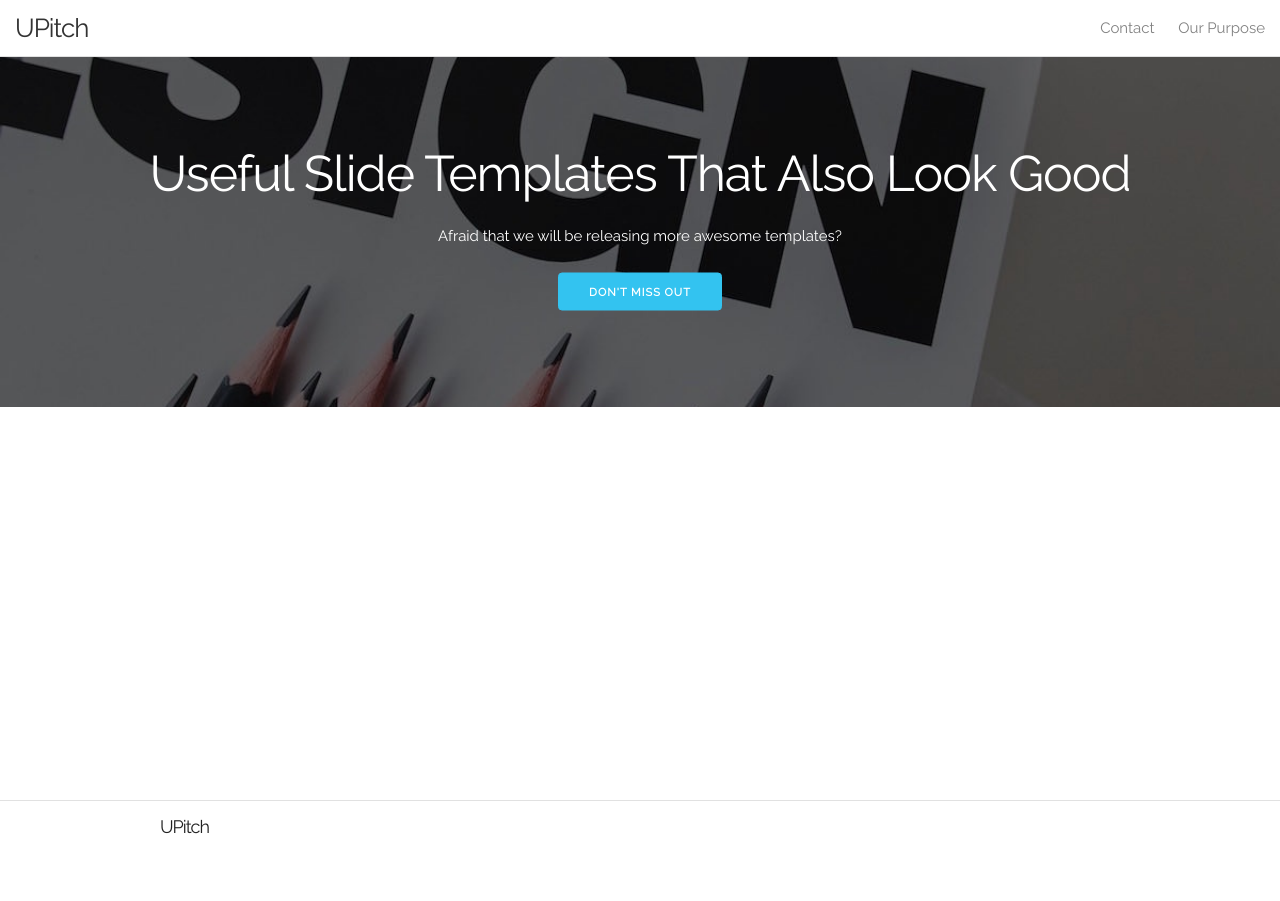
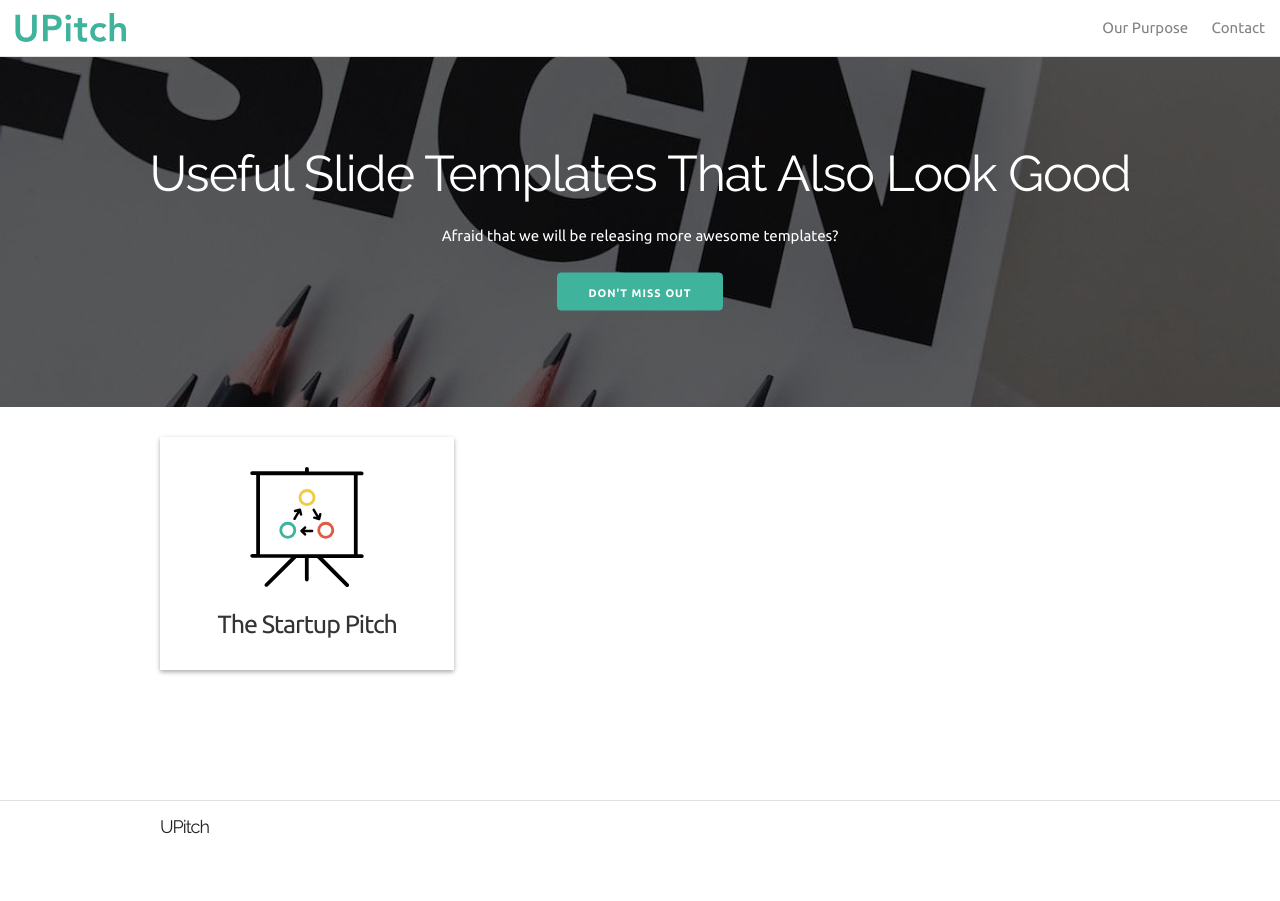
Before and after one commit to aaronmak/upitch, a Jekyll site: the page built from index.html, in a window 1280 px wide. Built offline with Jekyll 4.4.1, drawn with Linux system fonts in a browser that asks for light colours.

Commit message:
minor changes

```diff
--- a/_includes/head.html
+++ b/_includes/head.html
@@ -5,9 +5,19 @@
 
   <title>{% if page.title %}{{ page.title }}{% else %}{{ site.title }}{% endif %}</title>
   <meta name="description" content="{% if page.excerpt %}{{ page.excerpt | strip_html | strip_newlines | truncate: 160 }}{% else %}{{ site.description }}{% endif %}">
-  <link href='http://fonts.googleapis.com/css?family=Raleway' rel='stylesheet' type='text/css'>
+  <link href='http://fonts.googleapis.com/css?family=Ubuntu:400,700|Raleway' rel='stylesheet' type='text/css'>
 	<link rel="stylesheet" href="{{ "{{ site.baseurl }}/css/main.css" | prepend: site.baseurl }}">
   <link rel="canonical" href="{{ page.url | replace:'index.html','' | prepend: site.baseurl | prepend: site.url }}">
   <link rel="alternate" type="application/rss+xml" title="{{ site.title }}" href="{{ "/feed.xml" | prepend: site.baseurl | prepend: site.url }}" />
-  <script src="//load.sumome.com/" data-sumo-site-id="11ddab7af7bf0e01520601e497ee5e0f8c080206bc06f8266e2e204a047ff2bc" async="async"></script>
+  <script>
+  (function(i,s,o,g,r,a,m){i['GoogleAnalyticsObject']=r;i[r]=i[r]||function(){
+  (i[r].q=i[r].q||[]).push(arguments)},i[r].l=1*new Date();a=s.createElement(o),
+  m=s.getElementsByTagName(o)[0];a.async=1;a.src=g;m.parentNode.insertBefore(a,m)
+  })(window,document,'script','//www.google-analytics.com/analytics.js','ga');
+
+  ga('create', 'UA-64805372-1', 'auto');
+  ga('send', 'pageview');
+  ga(‘set’, ‘&uid’, {{USER_ID}}); // Set the user ID using signed-in user_id.
+</script>
+  <!-- <script src="//load.sumome.com/" data-sumo-site-id="11ddab7af7bf0e01520601e497ee5e0f8c080206bc06f8266e2e204a047ff2bc" async="async"></script> -->
 </head>
--- a/_includes/header.html
+++ b/_includes/header.html
@@ -1,7 +1,7 @@
 <header class="site-header">
 
 
-    <a class="site-title" href="{{ site.baseurl }}/">{{ site.title }}</a>
+    <a class="site-title" href="{{ site.baseurl }}/"><img src="/images/upitch-icon.svg" alt="An image of the UPitch Icon"></a>
 
     <nav class="site-nav">
       <a href="#" class="menu-icon">
@@ -13,11 +13,8 @@
       </a>
 
       <div class="trigger">
-        {% for page in site.pages %}
-          {% if page.title %}
-          <a class="page-link" href="{{ page.url | prepend: site.baseurl }}">{{ page.title }}</a>
-          {% endif %}
-        {% endfor %}
+          <a class="page-link" href="/our-purpose">Our Purpose</a>
+          <a class="page-link" href="/contact">Contact</a>
       </div>
     </nav>
 
--- a/_sass/_base.scss
+++ b/_sass/_base.scss
@@ -38,14 +38,15 @@ $bp-larger-than-desktophd : "min-width: 1200px" !default;
 // Colors
 $light-grey: #e1e1e1 !default;
 $dark-grey: #333 !default;
-$primary-color: #33c3f0 !default;
+$primary-color: #40B39D !default;
 $secondary-color: lighten($dark-grey, 13.5%) !default;
 $border-color: #bbb !default;
-$link-color: #1eaedb !default;
+$link-color: darken($primary-color, 10%) !default;
 $font-color: #222 !default;
 
 // Typography
-$font-family: "Raleway", "HelveticaNeue", "Helvetica Neue", Helvetica, Arial, sans-serif !default;
+$font-family-heading: "Raleway", "HelveticaNeue", "Helvetica Neue", Helvetica, Arial, sans-serif !default;
+$font-family-default: "Ubuntu", "HelveticaNeue", "Helvetica Neue", Helvetica, Arial, sans-serif !default;
 
 //Grid Variables
 $container-width: 960px !default;
@@ -179,7 +180,7 @@ body {
   font-size: 1.5em; // currently ems cause chrome bug misinterpreting rems on body element
   line-height: 1.6;
   font-weight: 400;
-  font-family: $font-family;
+  font-family: $font-family-default;
   color: $font-color;
 }
 
@@ -190,6 +191,7 @@ h1, h2, h3, h4, h5, h6 {
   margin-top: 0;
   margin-bottom: 2rem;
   font-weight: 300;
+  font-family: $font-family-heading;
 }
 
 h1 { font-size: 4.0rem; line-height: 1.2;  letter-spacing: -.1rem;  }
--- a/_sass/_layout.scss
+++ b/_sass/_layout.scss
@@ -13,6 +13,10 @@ html,body,#wrapper,#container,#footer {
     margin: auto;
 }
 
+button, .button {
+    transition: all 0.3s;
+}
+
 /**
  * Site header
  */
@@ -26,13 +30,10 @@ html,body,#wrapper,#container,#footer {
 }
 
 .site-title {
-    font-size: 26px;
-    line-height: 56px;
-    letter-spacing: -1px;
-    margin-bottom: 0;
-    float: left;
-    text-decoration: none;
-
+    img {
+        height: 30px;
+        margin-top: 12px;
+    }
     &,
     &:visited {
         color: $dark-grey;
@@ -229,3 +230,35 @@ html,body,#wrapper,#container,#footer {
     background-position: center;
     background-size: cover;
 }
+
+/** Product Thumbnails **/
+
+.product-thumbnail {
+    margin-top: $spacing-unit;
+    margin-bottom: $spacing-unit;
+    padding: $spacing-unit/2;
+    text-align: center;
+    @include card(1);
+    transition: all 0.3s;
+    -webkit-transform:translate3d(0,0,0);
+    &:hover {
+        transform: translateY(-5px);
+        @include card(2);
+    }
+    img {
+        width: 100%;
+        max-width: 120px;
+        margin-top: $spacing-unit/2;
+    }
+    h2 {
+        margin: $spacing-unit/2 0;
+        font-size: 2.5rem;
+        text-align: center;
+        font-family: $font-family-default;
+        font-weight: 400;
+        color: $dark-grey;
+        &:hover {
+            color: $dark-grey;
+        }
+    }
+}
--- a/css/main.scss
+++ b/css/main.scss
@@ -39,6 +39,43 @@ $bp-smaller-than-desktophd : "max-width: 1199px" !default;
   }
 }
 
+/// Computes a top-shadow for a card effect.
+/// @param {Number} $depth - depth level
+/// @return {List}
+@function top-shadow($depth) {
+  $primary-offset: nth(1.5 3 10 14 19, $depth) * 1px;
+  $blur: nth(1.5 3 10 14 19, $depth) * 4px;
+  $color: rgba(black, nth(.12 .16 .19 .25 .30, $depth));
+
+  @return 0 $primary-offset $blur $color;
+}
+
+/// Computes a bottom-shadow for a card effect.
+/// @param {Number} $depth - depth level
+/// @return {List}
+@function bottom-shadow($depth) {
+  $primary-offset: nth(1.5 3 6 10 15, $depth) * 1px;
+  $blur: nth(1 3 3 5 6, $depth) * 4px;
+  $color: rgba(black, nth(.24 .23 .23 .22 .22, $depth));
+
+  @return 0 $primary-offset $blur $color;
+}
+
+/// Gives a card depth effect.
+/// @param {Number} $depth - depth level (between 1 and 5)
+/// @link http://www.google.com/design/spec/layout/layout-principles.html#layout-principles-dimensionality Google Design
+/// @requires {function} top-shadow
+/// @requires {function} bottom-shadow
+@mixin card($depth) {
+  @if $depth < 1 {
+    box-shadow: none;
+  } @else if $depth > 5 {
+    @warn "Invalid $depth `#{$depth}` for mixin `card`.";
+  } @else {
+    box-shadow: bottom-shadow($depth), top-shadow($depth);
+  }
+}
+
 
 // Import partials from `sass_dir` (defaults to `_sass`)
 @import
--- a/index.html
+++ b/index.html
@@ -3,11 +3,28 @@ layout: default
 ---
 
 <div class="hero-banner hero-banner-home">
-
-<div class="hero-banner-container">
-	<h1>Useful Slide Templates That Also Look Good</h1>
-	<p>Afraid that we will be releasing more awesome templates?</p>
-	<a class="button button-primary" href="http://eepurl.com/bs0v0r">Don't miss out</a>
+	<div class="hero-banner-container">
+		<h1>Useful Slide Templates That Also Look Good</h1>
+		<p>Afraid that we will be releasing more awesome templates?</p>
+		<a class="button button-primary" href="http://eepurl.com/bs0v0r">Don't miss out</a>
+	</div>
 </div>
 
+<div class="products">
+	<div class="container">
+		<div class="row">
+			<a href="/templates/startup-pitch">
+				<div class="one-third column product">
+					<div class="product-thumbnail">
+						<div class="image-container">
+							<img src="/images/startup-template.svg">
+						</div>
+						<div class="text-container">
+							<h2>The Startup Pitch</h2>
+						</div>
+					</div>
+				</div>
+			</a>
+		</div>
+	</div>
 </div>
```
Also changed, not shown: _layouts/product.html (added, +20 -0 lines), templates/startup-pitch/index.md (added, +6 -0 lines), favicon.ico (added), images/upitch-icon.png (added), images/upitch-icon.svg (added).
